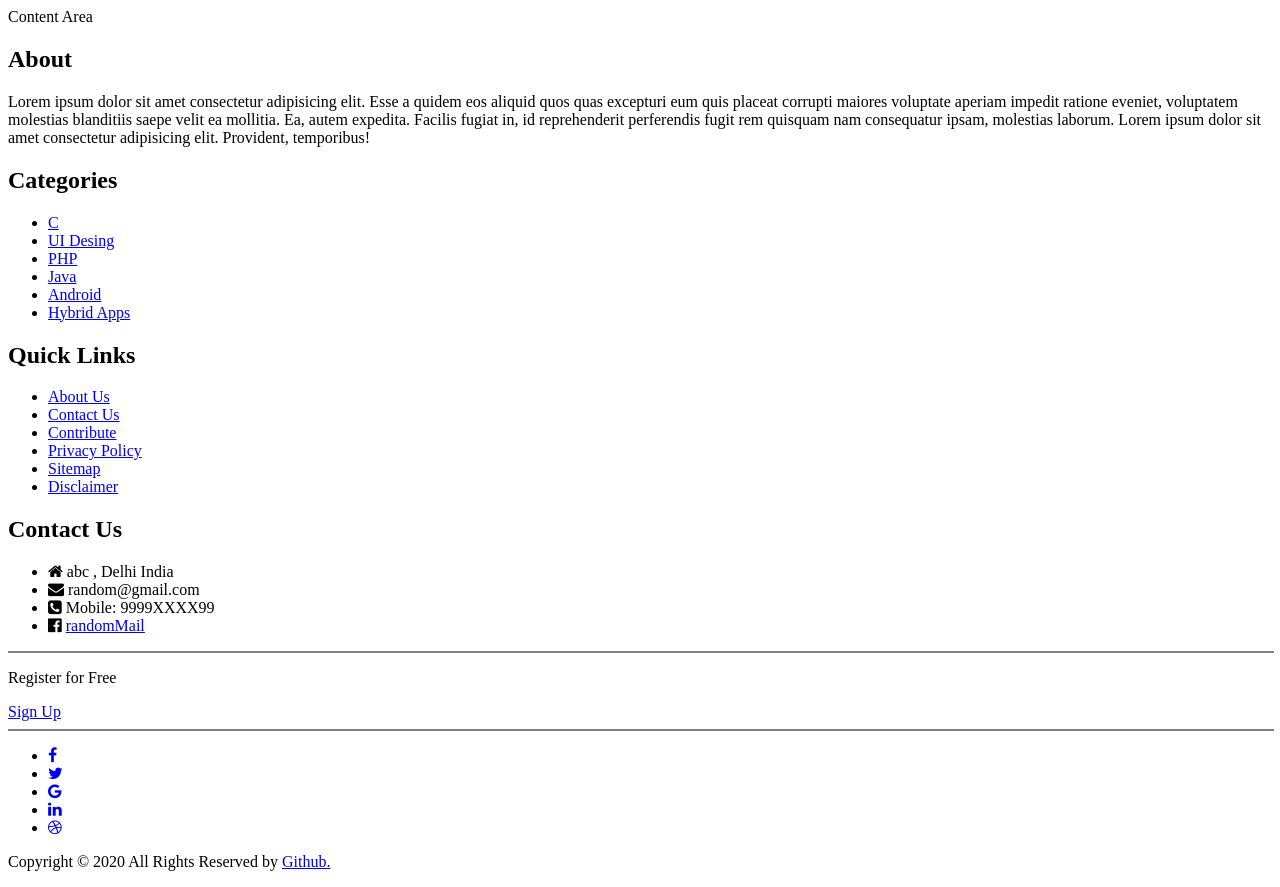
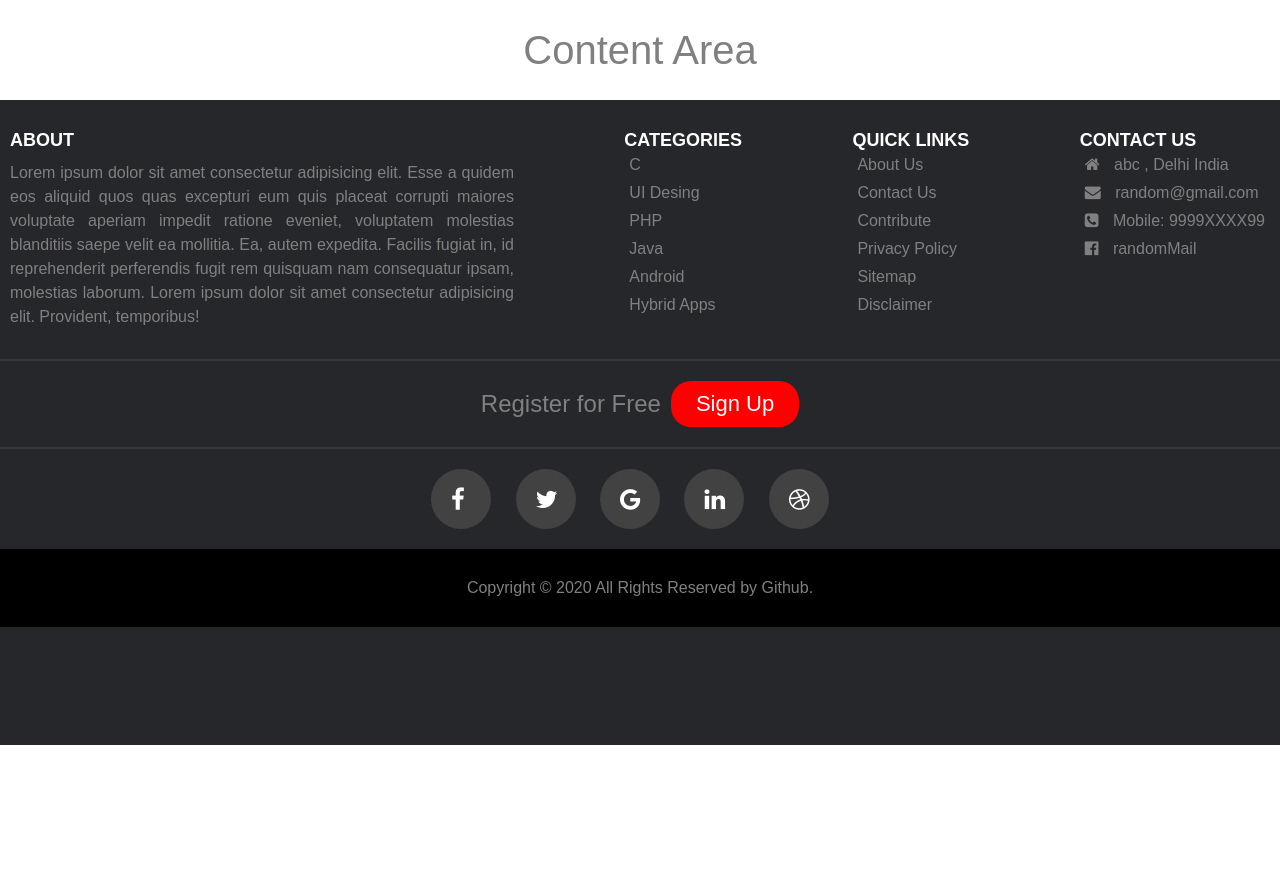
Before and after one commit to Anurodh437/FullStack-Practical, a plain HTML site: page practicals/practical11.html in a window 1280 px wide. After the commit the page ends 800 px from the top, so only its background shows below. Drawn offline with Linux system fonts and the light colour scheme.

Commit message:
Update practical11.html

```diff
--- a/practicals/practical11.html
+++ b/practicals/practical11.html
@@ -4,7 +4,7 @@
     <meta charset="UTF-8" />
     <meta name="viewport" content="width=device-width, initial-scale=1.0" />
     <title>Responsive Footer</title>
-    <link rel="stylesheet" href="./style.css" />
+    <link rel="stylesheet" href="../styles/stylesheet11.css" />
     <link
       rel="stylesheet"
       href="https://stackpath.bootstrapcdn.com/font-awesome/4.7.0/css/font-awesome.min.css"
```
